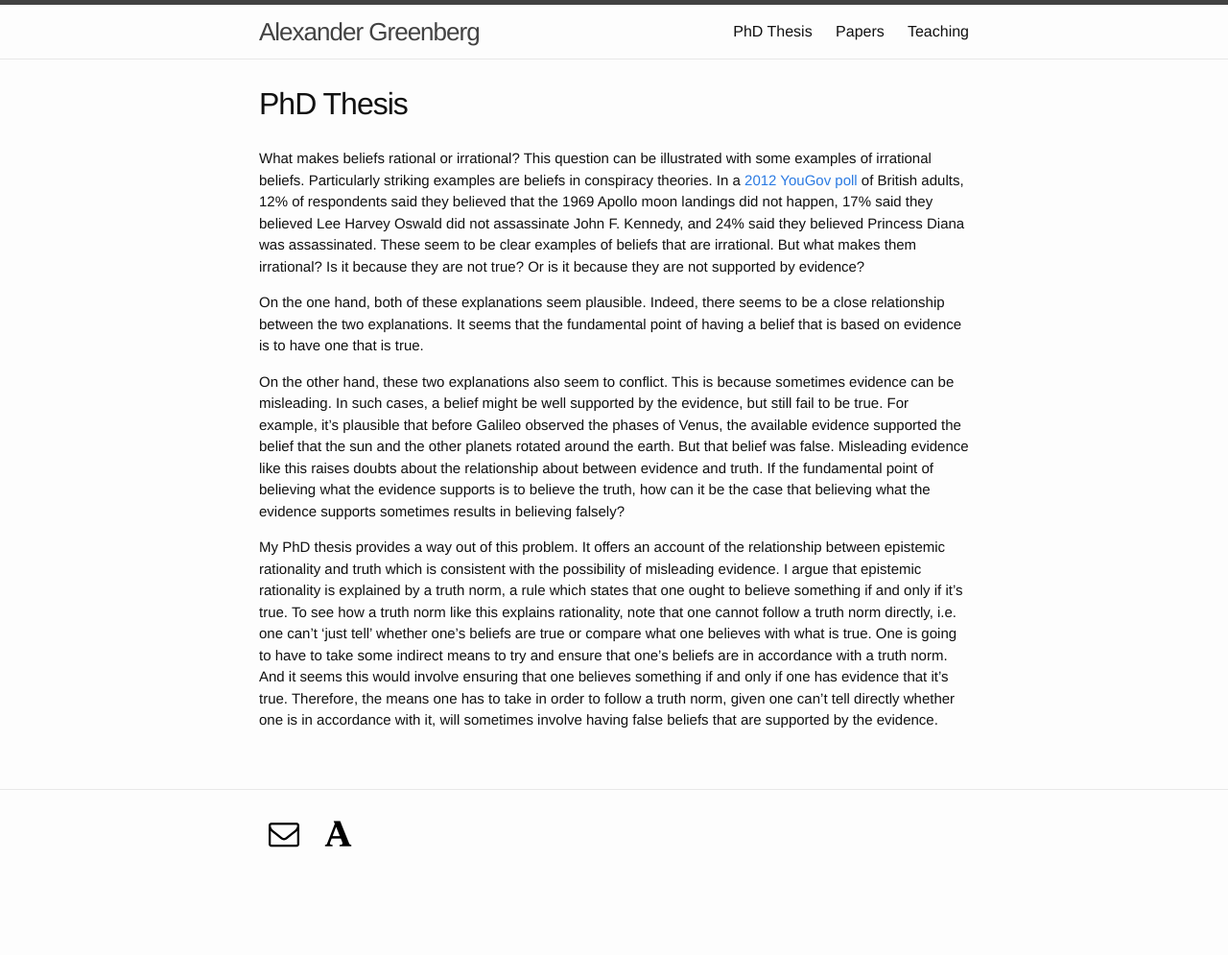
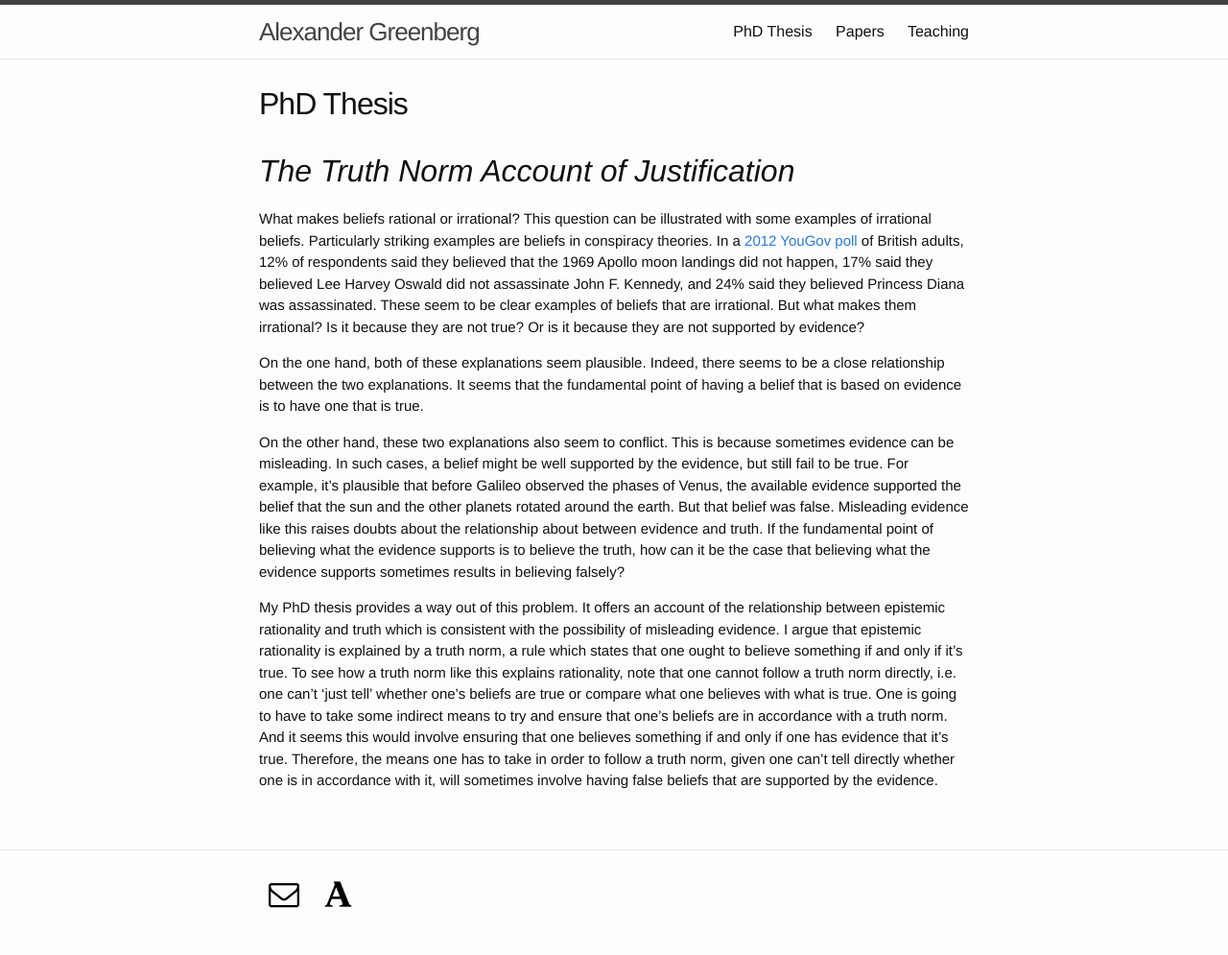
Before and after one commit to alexandergreenberg/alexandergreenberg.github.io, a Jekyll site: the page built from 01_PhD Thesis.md, in a window 1280 px wide. Shown: the whole page at 96% size. Built offline with Jekyll 4.4.1, drawn with Linux system fonts in a browser that asks for light colours; some web fonts are replaced; before the commit the page ends 932 px from its top, so only the background shows below that.

Commit message:
Update 01_PhD Thesis.md

```diff
--- a/01_PhD Thesis.md
+++ b/01_PhD Thesis.md
@@ -3,6 +3,8 @@ layout: page
 title: PhD Thesis
 permalink: /phd-thesis/
 ---
+
+## *The Truth Norm Account of Justification*
 
 What makes beliefs rational or irrational? This question can be illustrated with some examples of irrational beliefs. Particularly striking examples are beliefs in conspiracy theories. In a [2012 YouGov poll](https://yougov.co.uk/news/2012/07/04/we-ask-conspiracy-theories/) of British adults, 12% of respondents said they believed that the 1969 Apollo moon landings did not happen, 17% said they believed Lee Harvey Oswald did not assassinate John F. Kennedy, and 24% said they believed Princess Diana was assassinated. These seem to be clear examples of beliefs that are irrational. But what makes them irrational? Is it because they are not true? Or is it because they are not supported by evidence?
 
```
